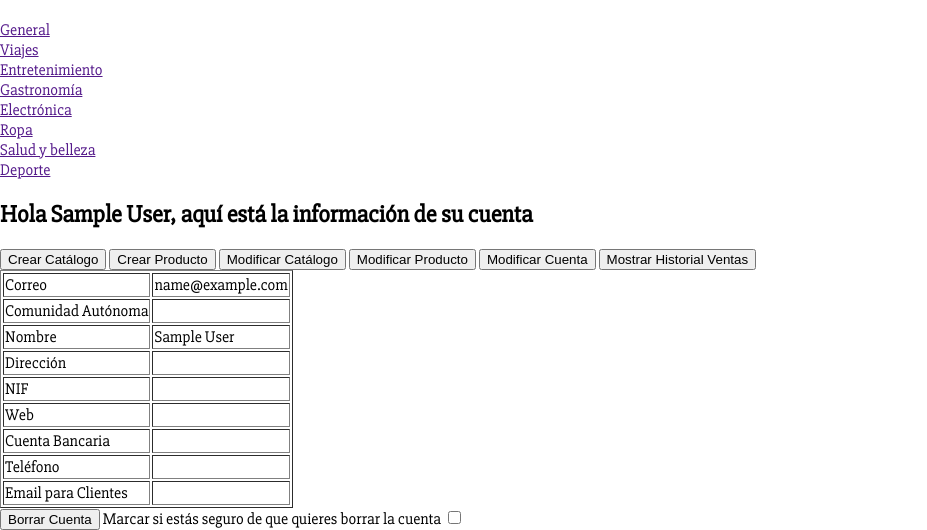
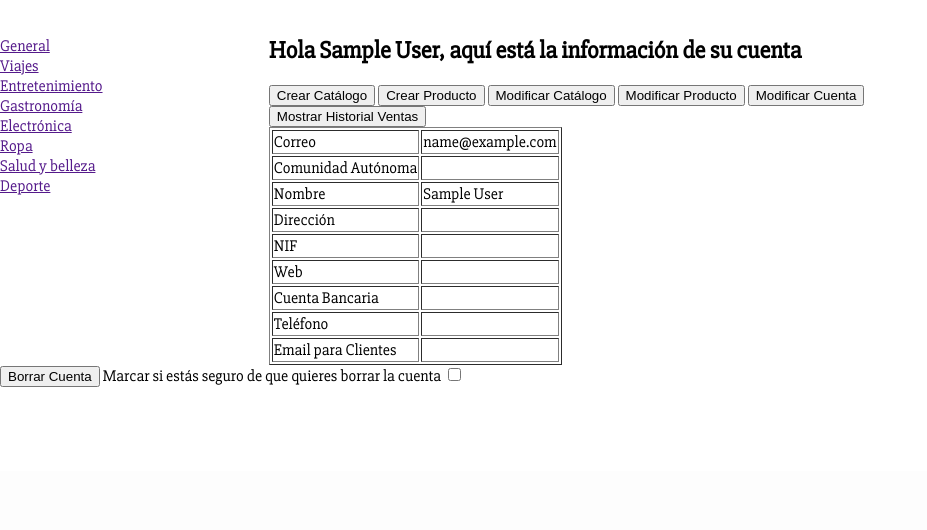
Before and after one commit to Fer220497/GrUPOn, a PHP site: page /front-end/cuenta.php in a window 1280 px wide. Shown: the part 329-859 px from the top of the page, without its empty margins (0-927 px from the left). After the commit the page ends 716 px from the top, so only its background shows below. Run offline with PHP 8.4, Linux system fonts and the light colour scheme; the visitor is signed in with stand-in values (Sample User, id 1); data comes from the database, SQL or seed files in the repository; data that the repository does not hold is empty; some libraries are stand-ins or nearby versions.

Commit message:
Creando la navegacion

```diff
--- a/front-end/estilo.css
+++ b/front-end/estilo.css
@@ -48,6 +48,16 @@ footer{
     width: 500px;
 }
 
+aside{
+    float: left;
+    width: 30%;
+}
+
+main{
+    float: left;
+    width: 70%;
+}
+
 li{
     display: inline-block;
     margin-left: 0.5%;
```
